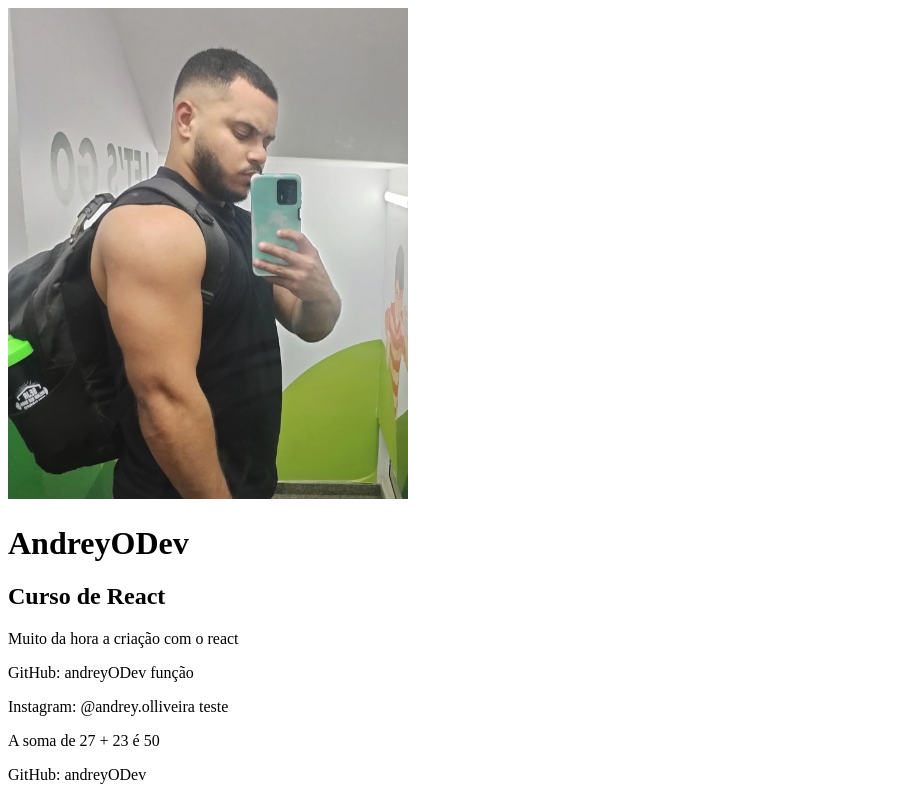
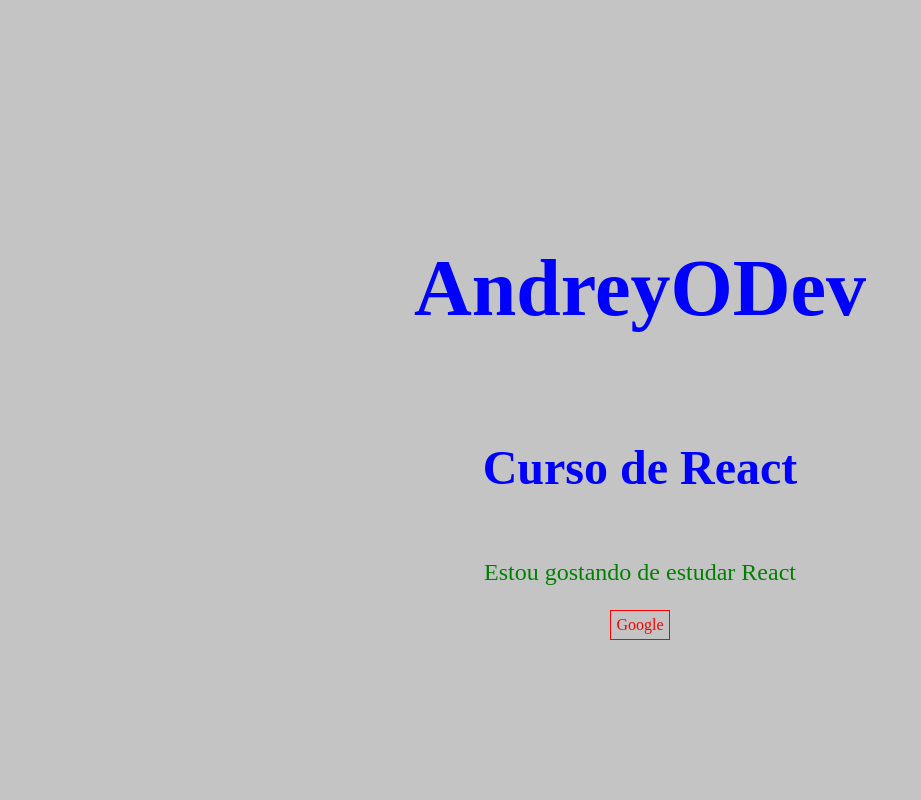
Before and after one commit to AndreyODev/curso-dev-web, a React (Vite) app in the folder react/vite/App1/: page / in a window 1280 px wide. Shown: the top 800 px of the page, without its empty margins (0-921 px from the left). Built offline with nearby package versions, Linux system fonts and the light colour scheme.

Commit message:
feat: adiciona exemplos de estilização CSS no React

```diff
--- a/react/vite/App1/index.html
+++ b/react/vite/App1/index.html
@@ -6,7 +6,7 @@
 		<meta name="viewport" content="width=device-width, initial-scale=1.0" />
 		<title>app1</title>
 	</head>
-	<body>
+	<body style="background-color: #c4c4c4">
 		<div id="root"></div>
 		<script type="module" src="/src/main.jsx"></script>
 	</body>
--- a/react/vite/App1/src/App.css
+++ b/react/vite/App1/src/App.css
@@ -1,42 +1,22 @@
-/* #root {
-  max-width: 1280px;
-  margin: 0 auto;
-  padding: 2rem;
-  text-align: center;
+.container {
+	min-height: 100dvh;
+	display: flex;
+	flex-direction: column;
+	align-items: center;
+	justify-content: center;
+}
+.container a {
+	text-decoration: none;
+	color: red;
+	border: 1px solid red;
+	padding: 5px;
+}
+.container a:hover {
+	background: red;
+	color: #ffffff;
 }
 
-.logo {
-  height: 6em;
-  padding: 1.5em;
-  will-change: filter;
-  transition: filter 300ms;
+.texto {
+	color: green;
+	font-size: 1.5rem;
 }
-.logo:hover {
-  filter: drop-shadow(0 0 2em #646cffaa);
-}
-.logo.react:hover {
-  filter: drop-shadow(0 0 2em #61dafbaa);
-}
-
-@keyframes logo-spin {
-  from {
-    transform: rotate(0deg);
-  }
-  to {
-    transform: rotate(360deg);
-  }
-}
-
-@media (prefers-reduced-motion: no-preference) {
-  a:nth-of-type(2) .logo {
-    animation: logo-spin infinite 20s linear;
-  }
-}
-
-.card {
-  padding: 2em;
-}
-
-.read-the-docs {
-  color: #888;
-} */
--- a/react/vite/App1/src/App.jsx
+++ b/react/vite/App1/src/App.jsx
@@ -1,47 +1,63 @@
-// import React from "react";
-// import Foto from "./assets/img/eu2.jpeg";
-
-import Header from "./components/Header.jsx";
-import Corpo from "./components/Corpo.jsx";
-import Dados from "./components/Dados.jsx";
+// Aula 8
+import React from "react";
+import "./App.css";
 
 function App() {
-  const github = "andreyODev const";
-  const instagram = "andrey.olliveira const";
-  // const instagram = () => {
-  //   return "@andreyolliveira";
-  // };
-  // const github = "AndreyODev";
-  // const curso = "Curso de React";
+  const textoDestaque = {
+    color: "#00f",
+    fontSize: "3rem",
+  };
   return (
-    // <section>
-    //   <p>AndreyODev</p>
-    //   <p>Curso de React</p>
-    //   <p>GitHub: {github}</p>
-    //   <p>{"GitHub: " + github}</p>
-    //   <p>Instragram: {instagram()}</p>
-    //   <p>{curso}</p>
-    //   <img src={Foto} alt="Minha foto" />
-    //   <img src="./public/indian.png" alt="Moto" />
-    // </section>
-
     <>
-      <Header />
-      <Corpo />
-      <Dados github="andreyODev" instagram="@andrey.olliveira" />
-      <Dados github={github} instagram={instagram} />
+      <section className="container">
+        <h1 style={{ color: "#00f", fontSize: "5rem" }}>AndreyODev</h1>
+        <h2 style={textoDestaque}>Curso de React</h2>
+        <p className="texto">Estou gostando de estudar React</p>
+        <a href="https://www.google.com/" target="_blank">
+          Google
+        </a>
+      </section>
     </>
   );
 }
 
 export default App;
 
+// Aula 1 até 7
 // import React from "react";
+// import Foto from "./assets/img/eu2.jpeg";
 
-// export default function App() {
+// import Header from "./components/Header.jsx";
+// import Corpo from "./components/Corpo.jsx";
+// import Dados from "./components/Dados.jsx";
+
+// function App() {
+//   const github = "andreyODev const";
+//   const instagram = "andrey.olliveira const";
+//   // const instagram = () => {
+//   //   return "@andreyolliveira";
+//   // };
+//   // const github = "AndreyODev";
+//   // const curso = "Curso de React";
 //   return (
+//     // <section>
+//     //   <p>AndreyODev</p>
+//     //   <p>Curso de React</p>
+//     //   <p>GitHub: {github}</p>
+//     //   <p>{"GitHub: " + github}</p>
+//     //   <p>Instragram: {instagram()}</p>
+//     //   <p>{curso}</p>
+//     //   <img src={Foto} alt="Minha foto" />
+//     //   <img src="./public/indian.png" alt="Moto" />
+//     // </section>
+
 //     <>
-//       <p>AndreyODev</p>
+//       <Header />
+//       <Corpo />
+//       <Dados github="andreyODev" instagram="@andrey.olliveira" />
+//       <Dados github={github} instagram={instagram} />
 //     </>
 //   );
 // }
+
+// export default App;
```
